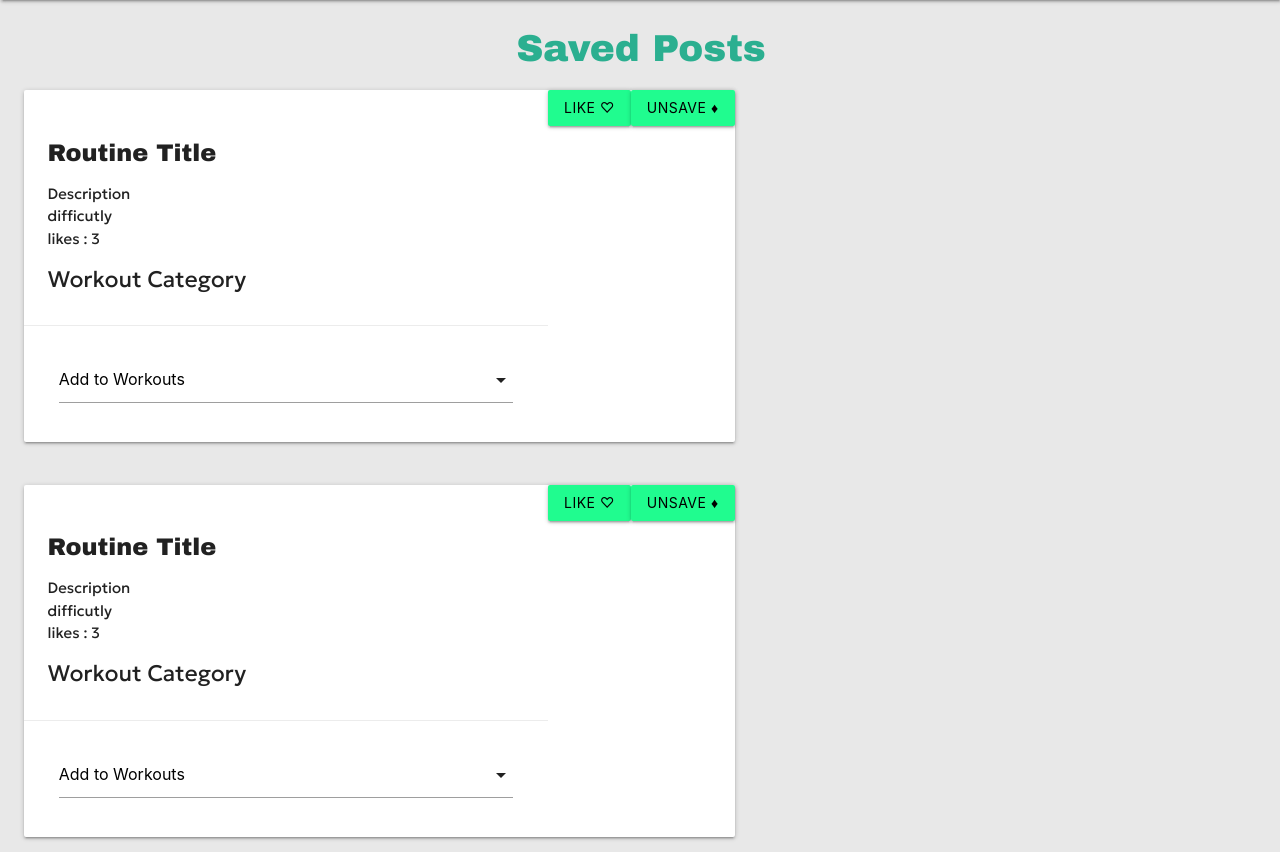
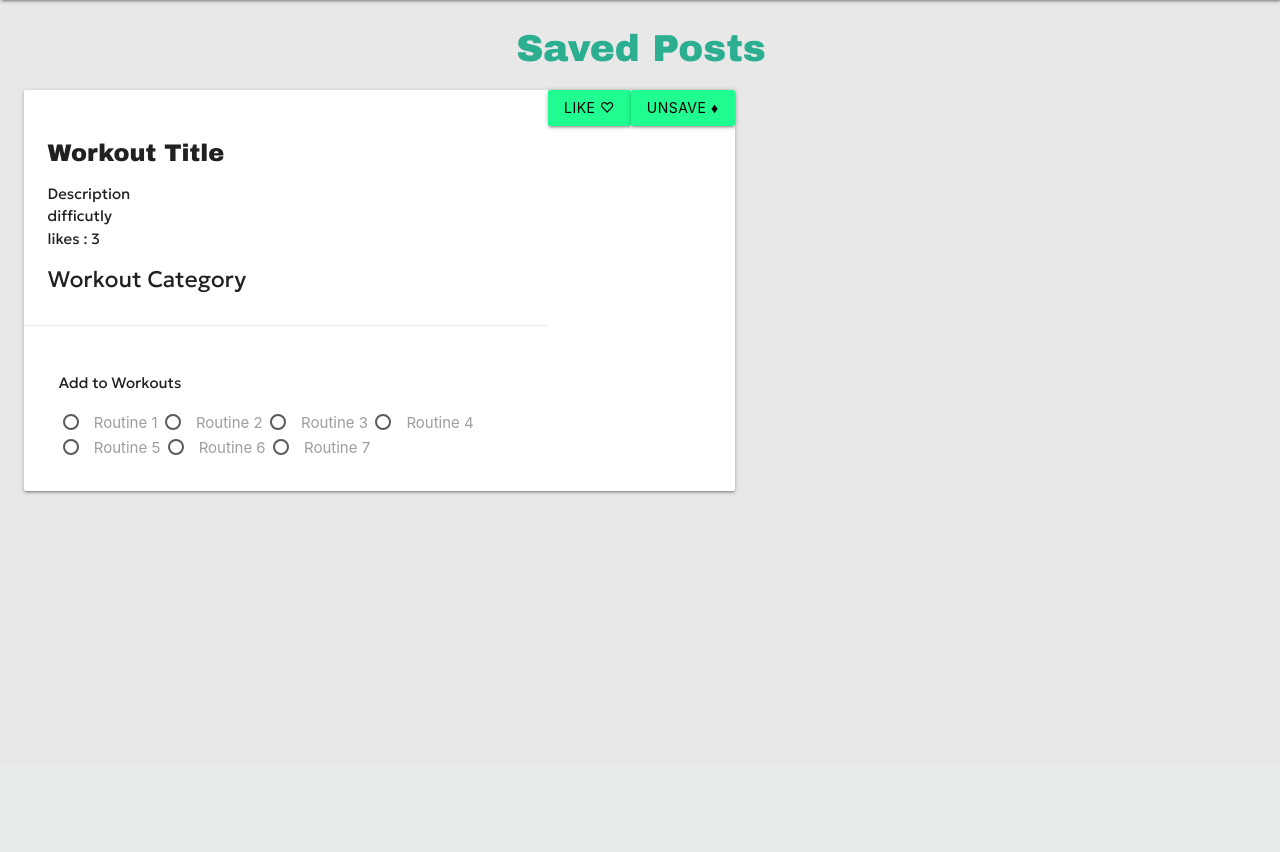
Before and after one commit to TheLegend0100010/INFO-2602-PROJECT, a Flask app: template App/templates/temp sabed.html in a window 1280 px wide. Shown: the part 65-917 px from the top of the page. After the commit the page ends 560 px from the top, so only its background shows below. Run offline with Flask 3, Linux system fonts and the light colour scheme; the template is opened without the code that fills it, so the values that code supplies are empty; some web fonts are replaced.

Commit message:
Update temp sabed.html

```diff
--- a/App/templates/temp sabed.html
+++ b/App/templates/temp sabed.html
@@ -161,7 +161,7 @@
 
                       <div class="card-stacked">
                         <div class="card-content">
-                          <h4><span class="card-title">Routine Title</span></h4>
+                          <h4><span class="card-title">Workout Title</span></h4>
                           <p>Description</p>
                           <p>difficutly</p>
                           <p>likes : 3</p>
@@ -171,16 +171,35 @@
                         <div class="card-action">
 
                           <div class="input-field col s12">
-                            <select multiple>
-                              <option value="" disabled selected>Add to Workouts</option>
-                              <option value="1">Option 1</option>
-                              <option value="2">Option 2</option>
-                              <option value="3">Option 3</option>
-                              <option value="4">Option 4</option>
-                              <option value="5">Option 5</option>
-                              <option value="6">Option 6</option>
-                              <option value="7">Option 7</option>
-                            </select>
+                            <form action="#">
+                              <p> Add to Workouts</p>
+                                <p></p>
+                                <label>
+                                  <input name="group1" type="radio" vaule="1" />
+                                  <span>Routine 1</span>
+                                </label>
+                                <label>
+                                  <input name="group1" type="radio" value="2" />
+                                  <span>Routine 2</span>
+                                </label>
+                                <label>
+                                  <input name="group1" type="radio" value="3" />
+                                  <span>Routine 3</span>
+                                </label>
+                                <label>
+                                  <input name="group1" type="radio" value="4" />
+                                  <span>Routine 4</span>
+                                </label>
+                                <label>
+                                  <input name="group1" type="radio" value="5" />
+                                  <span>Routine 5</span>
+                                </label>
+                                <label>
+                                  <input name="group1" type="radio" value="6" />
+                                  <span>Routine 6</span>
+                                </label>
+                                <label><input name="group1" type="radio" value="7" />
+                                <span>Routine 7</span></label>
 
                           </div>
 
@@ -198,47 +217,7 @@
 
 
 
-              <div class="row">
-                <div class="col s6 m12">
-                  <div class="col s12 m7">
 
-                    <div class="card horizontal">
-
-                      <div class="card-stacked">
-                        <div class="card-content">
-                          <h4><span class="card-title">Routine Title</span></h4>
-                          <p>Description</p>
-                          <p>difficutly</p>
-                          <p>likes : 3</p>
-
-                          <h5 style="font-size:2">Workout Category</h5>
-                        </div>
-                        <div class="card-action">
-
-                          <div class="input-field col s12">
-                            <select multiple>
-                              <option value="" disabled selected>Add to Workouts</option>
-                              <option value="1">Option 1</option>
-                              <option value="2">Option 2</option>
-                              <option value="3">Option 3</option>
-                              <option value="4">Option 4</option>
-                              <option value="5">Option 5</option>
-                              <option value="6">Option 6</option>
-                              <option value="7">Option 7</option>
-                            </select>
-
-                          </div>
-
-
-                        </div>
-
-
-                      </div>
-                      <a href="#" class="waves-effect waves-light btn" style="background-color:#20fc8f; color:black">LIKE ♡ </a>
-                      <a href="#" class="waves-effect waves-light btn" style="background-color:#20fc8f; color:black">UNSAVE ♦ </a>
-                    </div>
-                  </div>
-</div>
               </div>
 
 
```
